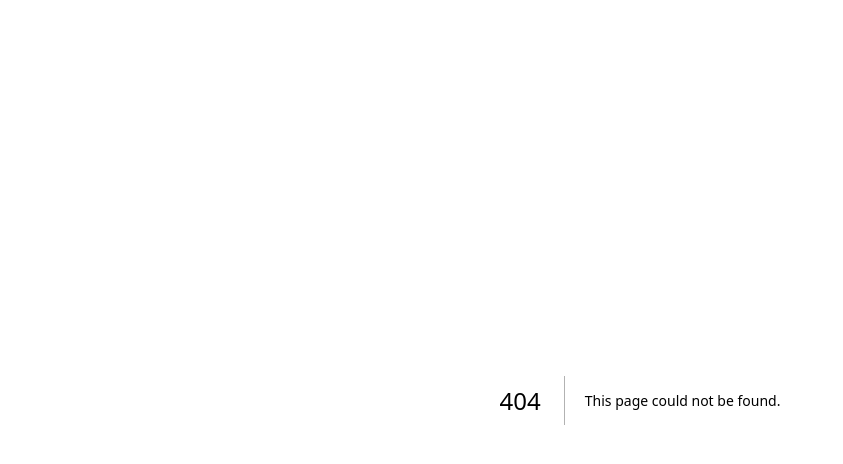
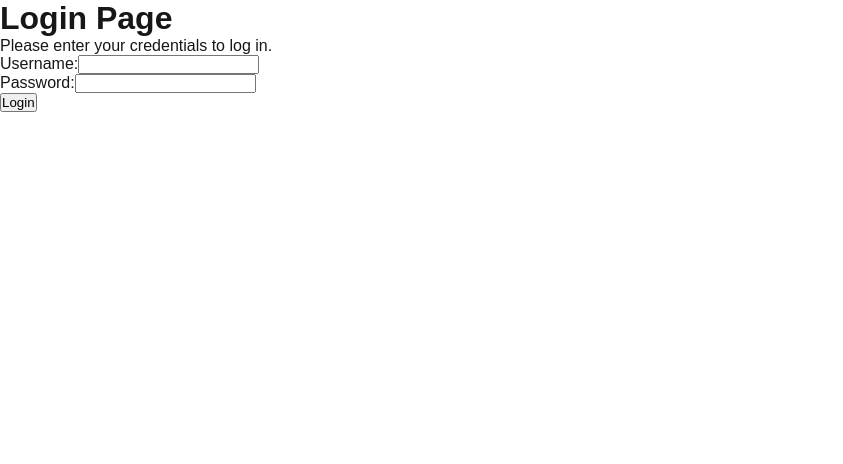
Before and after one commit to nomanoma121/intern-matching-platform, a Next.js app in the folder client/: page /login in a window 1280 px wide. Before the commit this address had no page. Shown: the top 464 px of the page, without its empty margins (0-843 px from the left). Built offline with nearby package versions, Linux system fonts and the light colour scheme.

Commit message:
chore: ルーティングを設定

```diff
--- /dev/null
+++ b/client/src/app/login/page.tsx
@@ -0,0 +1,21 @@
+const Login = () => {
+  return (
+    <div>
+      <h1>Login Page</h1>
+      <p>Please enter your credentials to log in.</p>
+      <form>
+        <div>
+          <label htmlFor="username">Username:</label>
+          <input type="text" id="username" name="username" required />
+        </div>
+        <div>
+          <label htmlFor="password">Password:</label>
+          <input type="password" id="password" name="password" required />
+        </div>
+        <button type="submit">Login</button>
+      </form>
+    </div>
+  )
+}
+
+export default Login;
```
Also changed, not shown: client/src/app/company/[:display_id]/page.tsx (added, +10 -0 lines), client/src/app/home/page.tsx (added, +12 -0 lines), client/src/app/intern/[:display_id]/page.tsx (added, +10 -0 lines), client/src/app/messages/[:partner_id]/page.tsx (added, +12 -0 lines), client/src/app/signin/page.tsx (added, +10 -0 lines).
